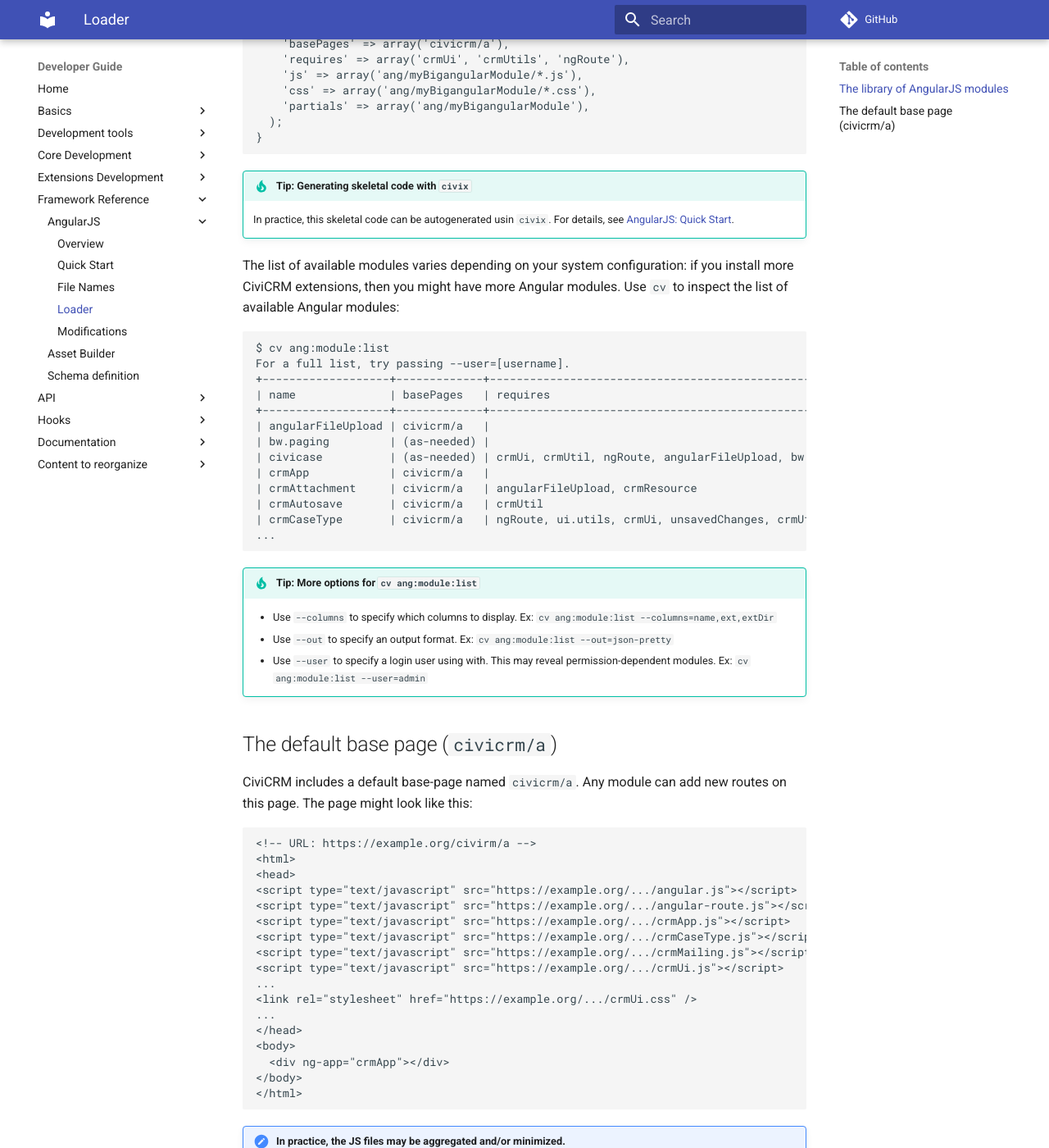
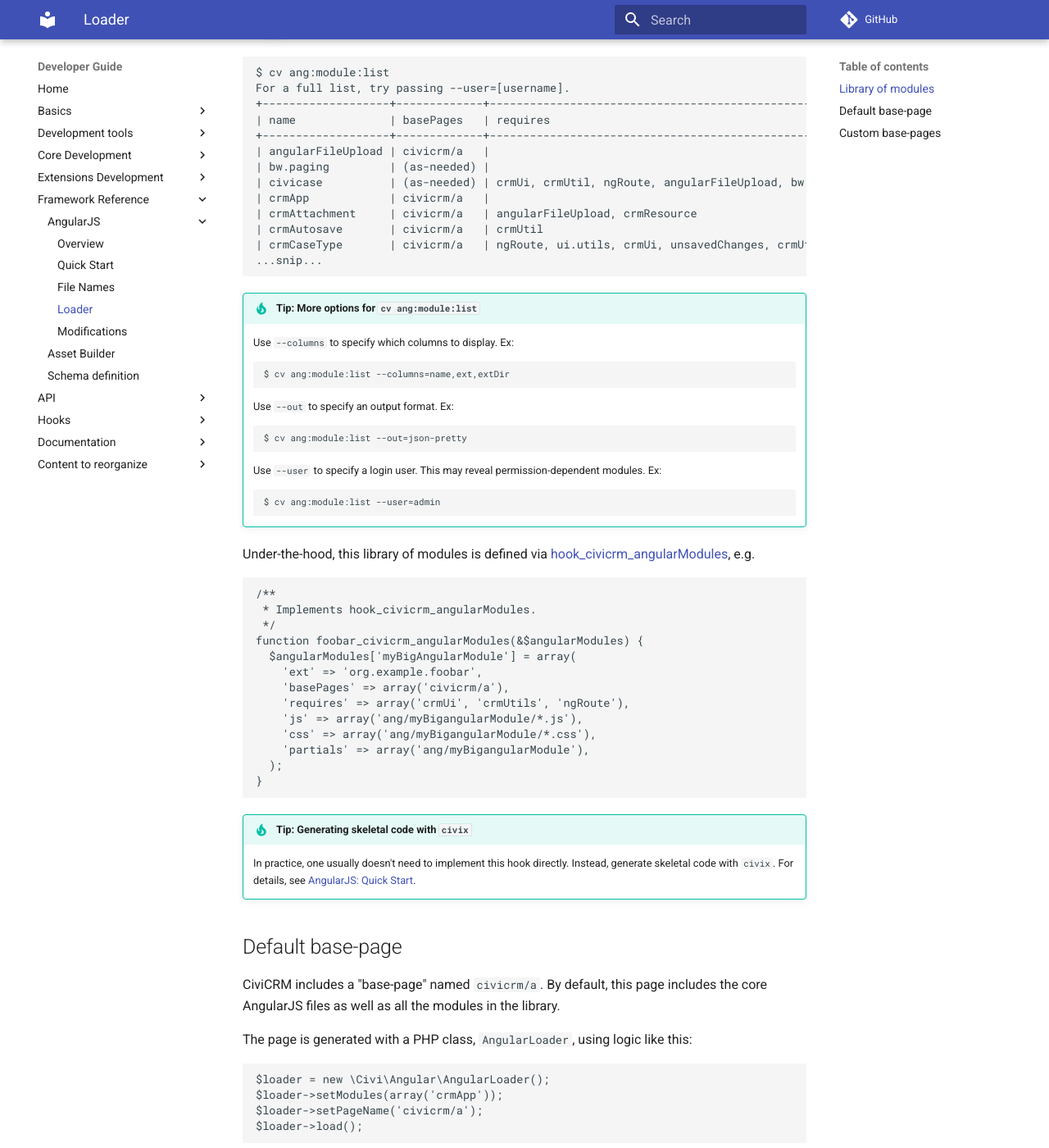
Before and after one commit to civicrm/civicrm-dev-docs, an MkDocs documentation site: the page built from docs/framework/angular/loader.md, in a window 1280 px wide and 1400 px high, scrolled down 721 px. Shown: the whole window at 82% size. Built offline with MkDocs 1.6.1 and Material for MkDocs 9.7.7, drawn with Linux system fonts in a browser that asks for light colours; comment, search, counter and statistics services are not loaded; old or Windows-style settings are respelled for this version of MkDocs; some of the changed text lies outside the part shown.

Commit message:
"AngularJS: Loader" - Various updates

````diff
--- a/docs/framework/angular/loader.md
+++ b/docs/framework/angular/loader.md
@@ -3,24 +3,70 @@
 What happens when a user visits a CiviCR-Angular page? For example, let's
 consider this URL:
 
- * `https://example.org/civicrm/a/#/mailing/new`
+ * `https://example.org/civicrm/a/#/caseType`
 
 Broadly speaking, two things happen:
 
  1. (Server-side) CiviCRM processes the request for `civicrm/a`. It
-    displays a web-page with all your Angular modules.
- 2. (Client-side) AngularJS processes the request for `mailing/new`.
-    It uses an HTML template to setup the UI.
+    displays a web-page with all your Angular modules -- such as
+    `crmAttachment`, `crmCaseType`, `crmUi`, and so on.
+ 2. (Client-side) AngularJS processes the request.  It finds that the
+    module `crmCaseType` includes a route for `#/caseType` and loads the
+    appropriate HTML template.
 
 The client-side behavior is well-defined by Angular
 [ngRoute](https://docs.angularjs.org/api/ngRoute).  We'll explore the
 server-side in greater depth because that is unique to the CiviCRM-Angular
 integration.
 
-## The library of AngularJS modules
+!!! caution "Discusses new/experimental interfaces"
 
-CiviCRM needs a list of available AngularJS modules.  Technically, these
-modules are defined via
+    Some elements of this document have been around since CiviCRM v4.6
+    and should remain well-supported. Other elements are new circa v4.7.21
+    and are still flagged experimental.
+
+## Library of modules
+
+The CiviCRM-Angular loader needs a list of available AngularJS modules.
+This list depends on your system configuration (e.g.  which CiviCRM
+extensions are enabled).  To view the current list, run `cv`:
+
+```
+$ cv ang:module:list
+For a full list, try passing --user=[username].
++-------------------+-------------+------------------------------------------------------------------------------------+
+| name              | basePages   | requires                                                                           |
++-------------------+-------------+------------------------------------------------------------------------------------+
+| angularFileUpload | civicrm/a   |                                                                                    |
+| bw.paging         | (as-needed) |                                                                                    |
+| civicase          | (as-needed) | crmUi, crmUtil, ngRoute, angularFileUpload, bw.paging, crmRouteBinder, crmResource |
+| crmApp            | civicrm/a   |                                                                                    |
+| crmAttachment     | civicrm/a   | angularFileUpload, crmResource                                                     |
+| crmAutosave       | civicrm/a   | crmUtil                                                                            |
+| crmCaseType       | civicrm/a   | ngRoute, ui.utils, crmUi, unsavedChanges, crmUtil, crmResource                     |
+...snip...
+```
+
+!!! tip "Tip: More options for `cv ang:module:list`"
+    Use `--columns` to specify which columns to display. Ex:
+
+    ```
+    $ cv ang:module:list --columns=name,ext,extDir
+    ```
+
+    Use `--out` to specify an output format. Ex:
+
+    ```
+    $ cv ang:module:list --out=json-pretty
+    ```
+
+    Use `--user` to specify a login user. This may reveal permission-dependent modules. Ex:
+
+    ```
+    $ cv ang:module:list --user=admin
+    ```
+
+Under-the-hood, this library of modules is defined via
 [hook_civicrm_angularModules](/hooks/hook_civicrm_angularModules.md), e.g.
 
 ```php
@@ -40,62 +86,16 @@
 ```
 
 !!! tip "Tip: Generating skeletal code with `civix`"
-    In practice, this skeletal code can be autogenerated usin `civix`.
-    For details, see [AngularJS: Quick Start](/framework/angular/quickstart.md).
+    In practice, one usually doesn't need to implement this hook directly.
+    Instead, generate skeletal code with `civix`.  For details, see
+    [AngularJS: Quick Start](/framework/angular/quickstart.md).
 
-The list of available modules varies depending on your system configuration:
-if you install more CiviCRM extensions, then you might have more Angular
-modules.  Use `cv` to inspect the list of available Angular modules:
+## Default base-page
 
-```
-$ cv ang:module:list
-For a full list, try passing --user=[username].
-+-------------------+-------------+------------------------------------------------------------------------------------+
-| name              | basePages   | requires                                                                           |
-+-------------------+-------------+------------------------------------------------------------------------------------+
-| angularFileUpload | civicrm/a   |                                                                                    |
-| bw.paging         | (as-needed) |                                                                                    |
-| civicase          | (as-needed) | crmUi, crmUtil, ngRoute, angularFileUpload, bw.paging, crmRouteBinder, crmResource |
-| crmApp            | civicrm/a   |                                                                                    |
-| crmAttachment     | civicrm/a   | angularFileUpload, crmResource                                                     |
-| crmAutosave       | civicrm/a   | crmUtil                                                                            |
-| crmCaseType       | civicrm/a   | ngRoute, ui.utils, crmUi, unsavedChanges, crmUtil, crmResource                     |
-...
-```
+CiviCRM includes a "base-page" named `civicrm/a`.  By default, this page
+includes the core AngularJS files as well as all the modules in the library.
 
-!!! tip "Tip: More options for `cv ang:module:list`"
-    * Use `--columns` to specify which columns to display. Ex: `cv ang:module:list --columns=name,ext,extDir`
-    * Use `--out` to specify an output format. Ex: `cv ang:module:list --out=json-pretty`
-    * Use `--user` to specify a login user using with. This may reveal permission-dependent modules. Ex: `cv ang:module:list --user=admin`
-
-## The default base page (`civicrm/a`)
-
-CiviCRM includes a default base-page named `civicrm/a`. Any module can add new routes on
-this page.  The page might look like this:
-
-```html
-<!-- URL: https://example.org/civirm/a -->
-<html>
-<head>
-<script type="text/javascript" src="https://example.org/.../angular.js"></script>
-<script type="text/javascript" src="https://example.org/.../angular-route.js"></script>
-<script type="text/javascript" src="https://example.org/.../crmApp.js"></script>
-<script type="text/javascript" src="https://example.org/.../crmCaseType.js"></script>
-<script type="text/javascript" src="https://example.org/.../crmMailing.js"></script>
-<script type="text/javascript" src="https://example.org/.../crmUi.js"></script>
-...
-<link rel="stylesheet" href="https://example.org/.../crmUi.css" />
-...
-</head>
-<body>
-  <div ng-app="crmApp"></div>
-</body>
-</html>
-```
-
-!!! note "In practice, the JS files may be aggregated and/or minimized."
-
-The markup is generated by a PHP class, `AngularLoader`, using logic like this:
+The page is generated with a PHP class, `AngularLoader`, using logic like this:
 
 ```php
 $loader = new \Civi\Angular\AngularLoader();
@@ -109,10 +109,73 @@
 
  * Any AngularJS modules explicitly listed in `setModules(...)`. (Ex: `crmApp`)
  * Any AngularJS modules with matching `basePages`. (Ex: The value `civicrm/a`
-   is specified by both `setPageName(...)` and `myBigAngularModule` [above].)
+   is specified by both `setPageName(...)` [above] and `myBigAngularModule` [above].)
  * Any AngularJS modules transitively required by the above.
 
 !!! note "What makes `civicrm/a` special?"
     When declaring a module, the property `basePages` will default to
     `array('civicrm/a')`.  In other words, if you don't specify otherwise,
-    all modules are loaded on  `civicrm/a`.
+    all modules are loaded on `civicrm/a`.
+
+## Custom base-pages
+
+Loading all Angular modules on one page poses a trade-off.  On one hand, it
+warms up the caches and enables quick transitions between screens.  On the
+other hand, the page could become bloated with modules that aren't actually
+used.
+
+If this is a concern, then you can create new base-pages which are tuned to
+a more specific use-case.  For example, suppose we want to create a page
+which *only* has the CiviCase administrative UI.
+
+First, create a skeletal CiviCRM page:
+
+```
+$ civix generate:page CaseAdmin civicrm/caseadmin
+```
+
+Second, edit the new PHP file and update the `run()` function.  Create an
+`AngularLoader` to load all the JS/CSS files:
+
+```php
+public function run() {
+  $loader = new \Civi\Angular\AngularLoader();
+  $loader->setModules(array('crmCaseType'));
+  $loader->setPageName('civicrm/caseadmin');
+  $loader->load();
+  parent::run();
+}
+```
+
+Third, initialize AngularJS on the client-side.  You might put this
+in the Smarty template:
+
+```html
+<div ng-app="crmCaseType">
+  <div ng-view=""></div>
+</div>
+```
+
+Finally, flush the cache and visit the new page.
+
+```
+# Flush the cache
+$ cv flush
+
+# Lookup the URL (Drupal 7 example)
+$ cv url 'civicrm/caseadmin/#/caseType'
+"http://dmaster.l/civicrm/caseadmin/#/caseType"
+```
+
+!!! seealso "See Also: AngularJS Bootstrap Guide"
+
+    There are a few ways to boot Angular, such as `ng-app="..."` or
+    `angular.bootstrap(...);`.  These techniques are discussed more in the
+    [AngularJS Bootstrap Guide](https://code.angularjs.org/1.5.11/docs/guide/bootstrap).
+
+!!! caution "Embedding Angular in other contexts"
+
+    The `AngularLoader` does not require a standalone page -- for
+    example, you might inject Angular onto a pre-existing, non-Angular page
+    by using `hook_civicrm_pageRun` and `AngularLoader`.  Some extensions do
+    this -- though it remains to be seen whether this is *wise*.
````
